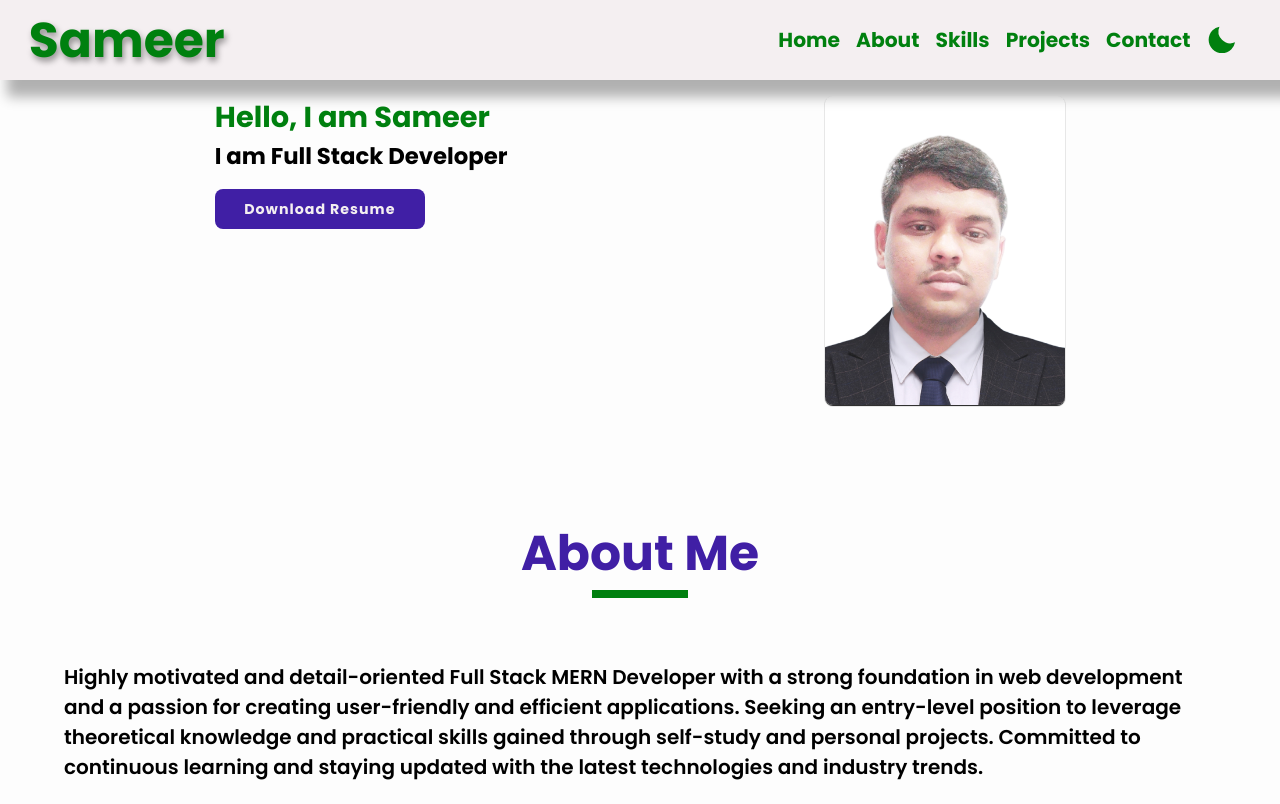
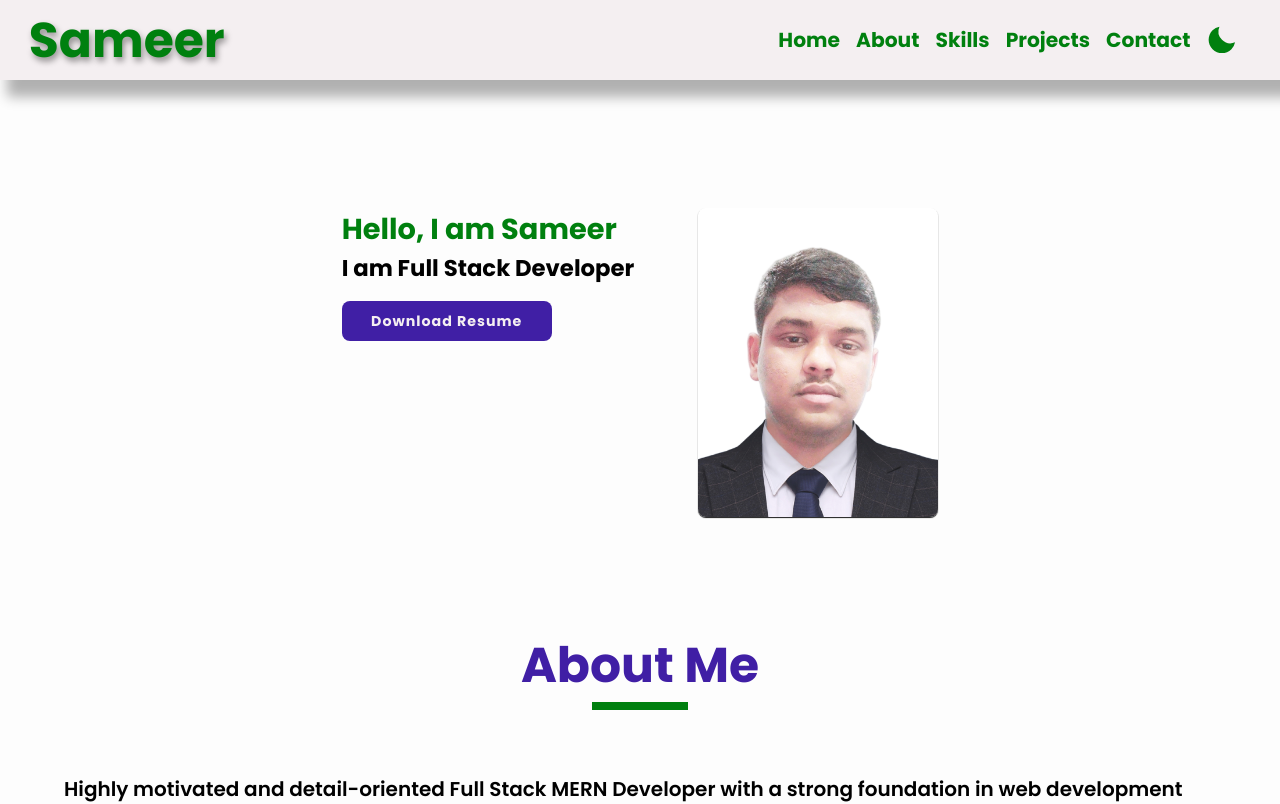
Before and after one commit to sameerahmed976/portfolio-sameer-react, a React (Vite) app: page / in a window 1280 px wide. Shown: the top 804 px of the page. Built offline with nearby package versions, Linux system fonts and the light colour scheme.

Commit message:
added hero fix

```diff
--- a/src/App.scss
+++ b/src/App.scss
@@ -514,7 +514,7 @@ p {
 
 .hero {
   background-color: var(--bg2);
-  padding-top: 5rem;
+  padding-top: 12rem;
   padding-bottom: 0;
   &__container {
     display: flex;
@@ -1022,7 +1022,9 @@ p {
   }
 
   .hero__container {
-    justify-content: space-around;
+    justify-content: center;
+    gap: 4rem;
+    align-items: start;
   }
 
   .skills {
@@ -1077,7 +1079,7 @@ p {
 // !  /* min-width 768 and up */
 @media (min-width: 768px) {
   .hero__container {
-    min-height: 40vh;
+    min-height: 30vh;
   }
 }
 
--- a/src/components/hero/Hero.jsx
+++ b/src/components/hero/Hero.jsx
@@ -9,7 +9,7 @@ const Hero = () => {
             <p className="hero__text">I am Full Stack Developer</p>
 
             <a
-              href="/sameer_ahmed__resume__full_stack__mern__developer.pdf"
+              href="/mohammed_sameer_ahmed_react_and_full_stack_mern_developer.pdf"
               download
               className="btn btn--download"
             >
```
Also changed, not shown: 2 other files (tests, documents, lock files or other folders).
